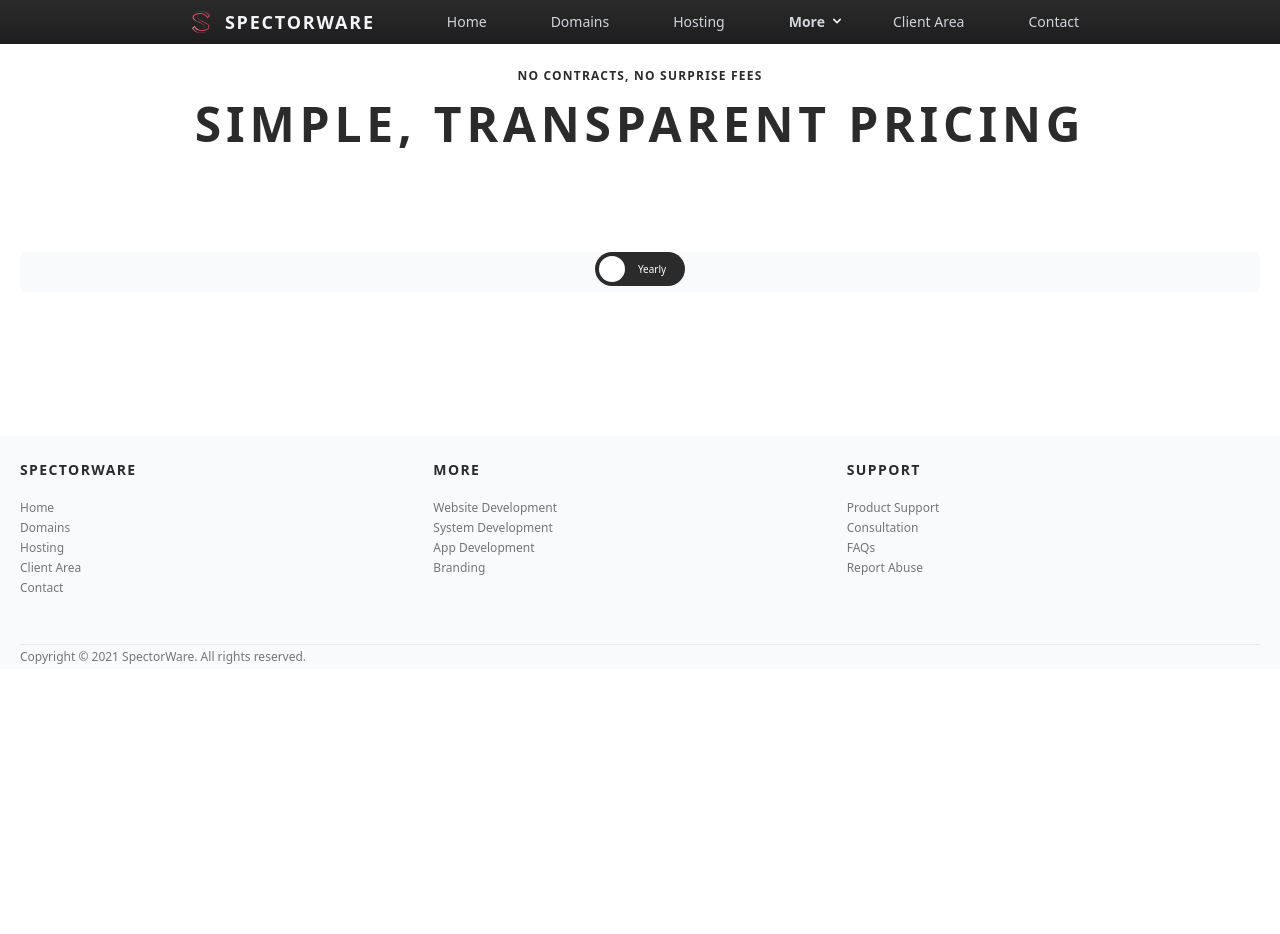
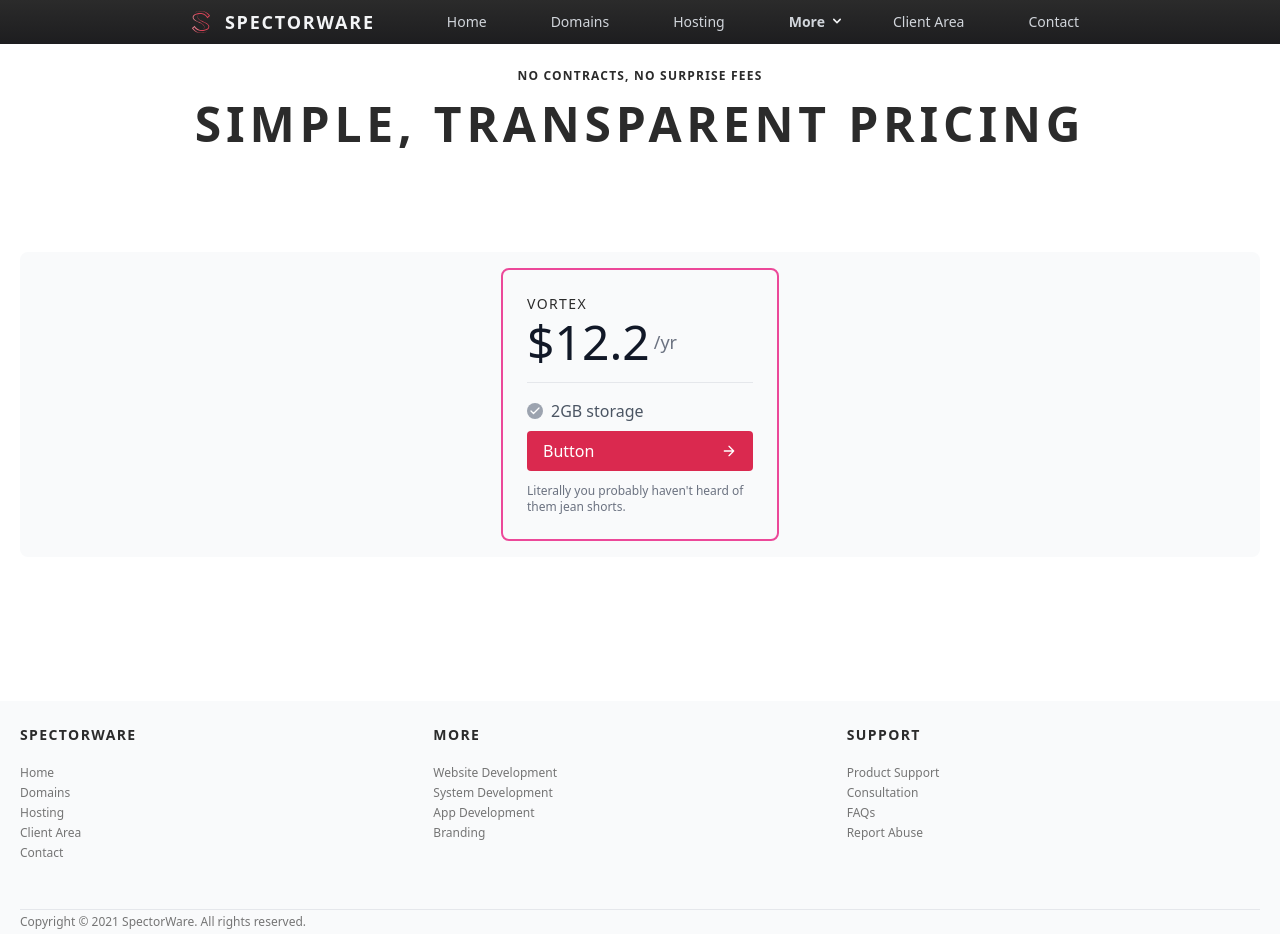
Before and after one commit to kawaki-san/spectorware-website, a Next.js app: page /hosting in a window 1280 px wide. Before the commit the page ends 800 px from the top, so only its background shows below. Built offline with nearby package versions, Linux system fonts and the light colour scheme; a web font is replaced by a local one.

Commit message:
designs pricing table

```diff
--- /dev/null
+++ b/components/hosting/BillingCycle.tsx
@@ -0,0 +1,11 @@
+interface PricingPlan {
+  cycle: string;
+}
+
+function PricingPlan(plan: PricingPlan) {
+  return (
+    <span className="ml-1 text-lg font-normal text-gray-500">{plan.cycle}</span>
+  );
+}
+
+export default PricingPlan;
--- /dev/null
+++ b/components/hosting/Feature.tsx
@@ -0,0 +1,25 @@
+interface Entry {
+  title: string;
+}
+function Feature(feature: Entry) {
+  return (
+    <p className="flex items-center mb-2 text-gray-600">
+      <span className="inline-flex items-center justify-center flex-shrink-0 w-4 h-4 mr-2 text-white bg-gray-400 rounded-full">
+        <svg
+          fill="none"
+          stroke="currentColor"
+          strokeLinecap="round"
+          strokeLinejoin="round"
+          strokeWidth="2.5"
+          className="w-3 h-3"
+          viewBox="0 0 24 24"
+        >
+          <path d="M20 6L9 17l-5-5"></path>
+        </svg>
+      </span>
+      {feature.title}
+    </p>
+  );
+}
+
+export default Feature;
--- /dev/null
+++ b/components/hosting/Package.tsx
@@ -0,0 +1,64 @@
+import BillingCycle from "./BillingCycle";
+import Feature from "./Feature";
+
+interface Plan {
+  name: string;
+  price_mon: number;
+  price_ann: number;
+  annual: boolean;
+  is_popular?: boolean;
+  features: string[];
+}
+
+function Package(plan: Plan) {
+  return (
+    <div className="w-full p-4 xl:w-1/4 md:w-1/2">
+      <div className="relative flex flex-col h-full p-6 overflow-hidden border-2 border-pink-500 rounded-lg">
+        {plan.is_popular ? (
+          <span className="absolute top-0 right-0 px-3 py-1 text-xs tracking-widest text-white rounded-bl bg-pink">
+            POPULAR
+          </span>
+        ) : null}
+        <h2 className="mb-1 text-sm font-medium tracking-widest uppercase title-font">
+          {plan.name}
+        </h2>
+        <h1 className="flex items-center pb-4 mb-4 text-5xl leading-none text-gray-900 border-b border-gray-200">
+          {plan.annual ? (
+            <span>${plan.price_ann}</span>
+          ) : (
+            <span>${plan.price_mon}</span>
+          )}
+          {plan.annual ? (
+            <BillingCycle cycle="/yr" />
+          ) : (
+            <BillingCycle cycle="/mo" />
+          )}
+        </h1>
+
+        {plan.features.map((entry) => {
+          return <Feature key={entry} title={entry} />;
+        })}
+
+        <button className="flex items-center w-full px-4 py-2 mt-auto text-white border-0 rounded bg-pink focus:outline-none hover:bg-pink-600">
+          Button
+          <svg
+            fill="none"
+            stroke="currentColor"
+            strokeLinecap="round"
+            strokeLinejoin="round"
+            strokeWidth="2"
+            className="w-4 h-4 ml-auto"
+            viewBox="0 0 24 24"
+          >
+            <path d="M5 12h14M12 5l7 7-7 7"></path>
+          </svg>
+        </button>
+        <p className="mt-3 text-xs text-gray-500">
+          Literally you probably haven't heard of them jean shorts.
+        </p>
+      </div>
+    </div>
+  );
+}
+
+export default Package;
--- a/pages/hosting.tsx
+++ b/pages/hosting.tsx
@@ -1,9 +1,15 @@
-import { Component, useState } from "react";
+import { useState } from "react";
+import Feature from "../components/hosting/Feature";
 import SectionTitle from "../components/SectionTitle";
 import ToggleSwitch from "../components/ToggleSwitch";
-
+import Link from "next/link";
+import Package from "../components/hosting/Package";
 function hosting() {
   let [checked, setChecked] = useState(false);
+  let vortex1 = "2GB storage";
+  let vortex2 = "1 Domain";
+  let vortex3 = "20 Databases";
+  let vortex4 = "15 Email Boxes";
 
   return (
     <div>
@@ -12,13 +18,26 @@ function hosting() {
         title="Simple, transparent pricing"
       ></SectionTitle>
       <div className="container px-5 py-24 mx-auto">
-        <div className="bg-gray-50 rounded-lg">
+        <div className="rounded-lg bg-gray-50">
           <div className="flex items-center justify-center w-full mb-12">
-            <ToggleSwitch
-              checked={checked}
-              onChange={setChecked}
-              id="annual-mon"
-              option_labels={["Monthly", "Yearly"]}
+            {/* <div className="list">
+              <ToggleSwitch
+                checked={checked}
+                onChange={setChecked}
+                id="annual-mon"
+                option_labels={["Monthly", "Yearly"]}
+              />
+
+              <Feature />
+              <Feature />
+              <Feature />
+            </div> */}
+            <Package
+              name="Vortex"
+              price_mon={1.2}
+              price_ann={12.2}
+              annual={true}
+              features={[vortex1]}
             />
           </div>
         </div>
```
